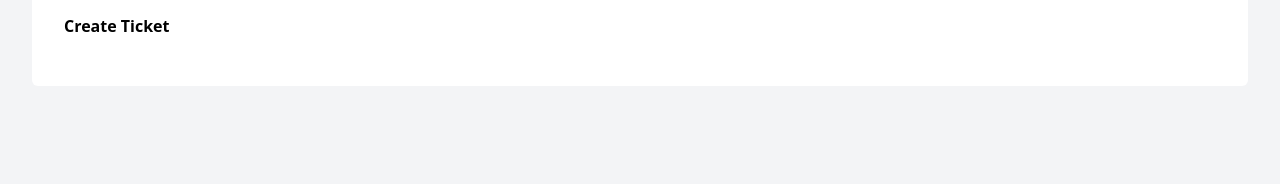
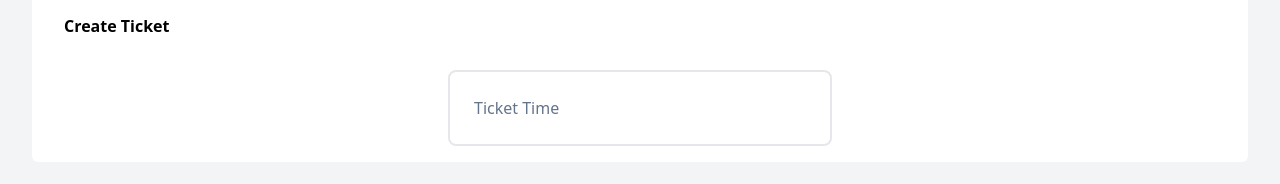
Before and after one commit to AleksandrPolishchuk/TicketierApp, a Next.js app in the folder frontend/ticketier-front-nextjs/: page /tickets/create in a window 1280 px wide. Shown: the part 146-330 px from the top of the page. Built offline with nearby package versions, Linux system fonts and the light colour scheme.

Commit message:
add new jsx to CreateTicketForm

```diff
--- a/frontend/ticketier-front-nextjs/app/tickets/create/CreateTicketForm.tsx
+++ b/frontend/ticketier-front-nextjs/app/tickets/create/CreateTicketForm.tsx
@@ -21,7 +21,17 @@ const CreateTicketForm = () => {
     <>
       {loading && <CustomSpinner />}
       <>
-        <form onSubmit={handleSubmit(onSubmitFunction)} className=""></form>
+        <form
+          onSubmit={handleSubmit(onSubmitFunction)}
+          className={`border-2 border-gray-200 w-96 max-w-full mx-auto mt-4 p-2 rounded-lg ${
+            loading ? "blue-xl" : ""
+          }`}
+          noValidate
+        >
+          <div className="m-4">
+            <label className="text-slate-500">Ticket Time</label>
+          </div>
+        </form>
       </>
     </>
   );
```
